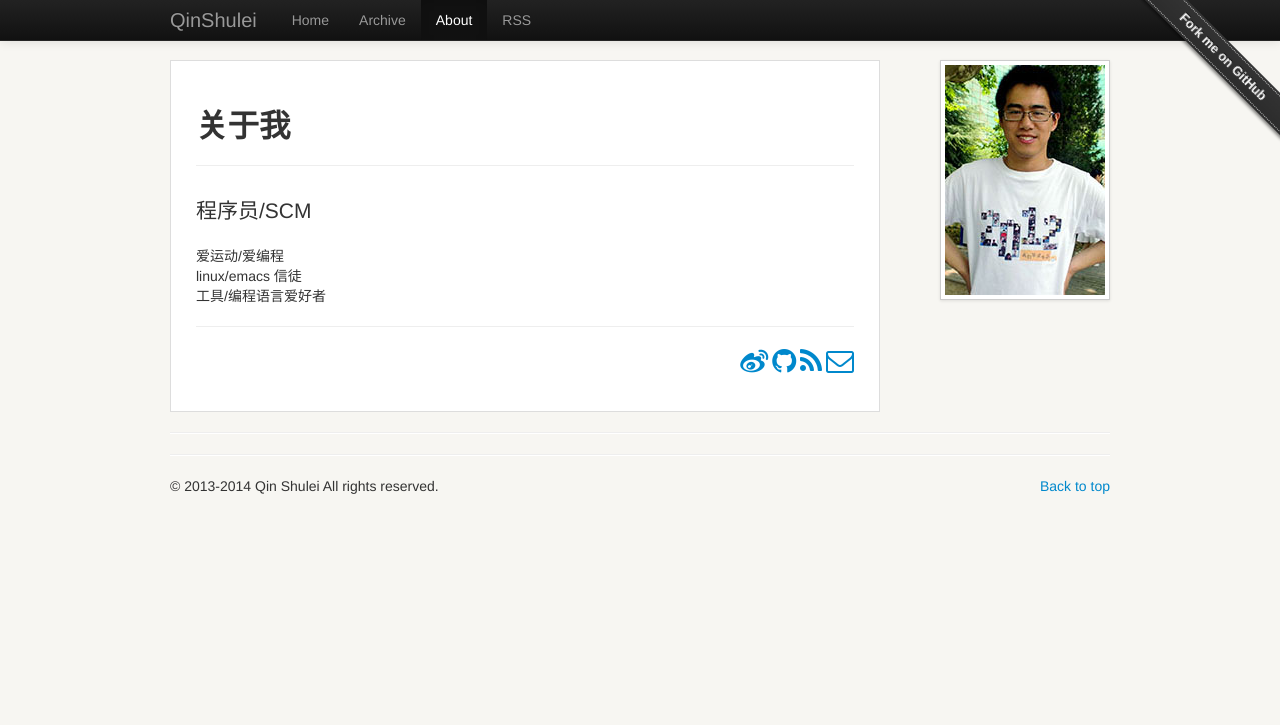
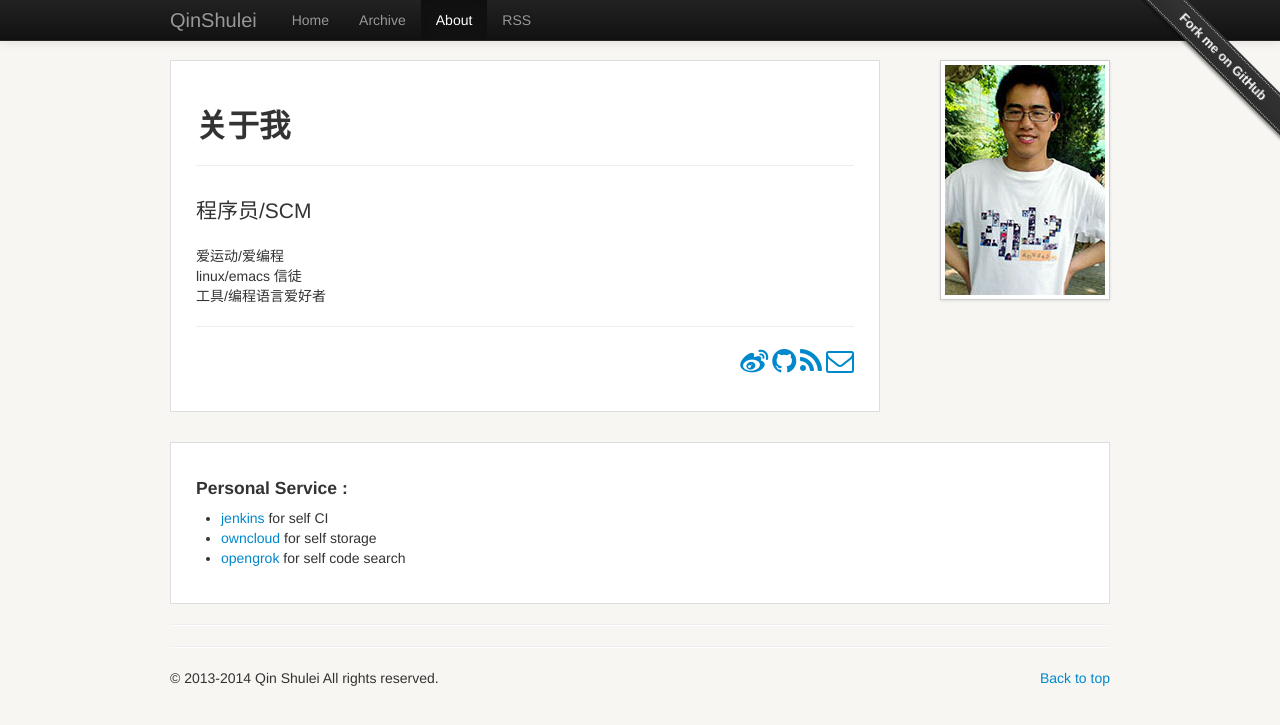
Before and after one commit to qinshulei/qinshulei.github.io, a Jekyll site: the page built from about/index.html, in a window 1280 px wide. Shown: the top 725 px of the page. Built offline with Jekyll 4.4.1, drawn with Linux system fonts in a browser that asks for light colours; comment, search, counter and statistics services are not loaded.

Commit message:
add my self service links

```diff
--- a/about/index.html
+++ b/about/index.html
@@ -42,6 +42,21 @@ title: 关于我
 
 <div class="clear"></div>
 
+<div id="service">
+    <h4>Personal Service : </h4>
+    <ul>
+        <li>
+            <a href="http://orayws.qinshulei.cn:9090">jenkins</a> for self CI
+        </li>
+        <li>
+            <a href="http://orayws.qinshulei.cn:9000">owncloud</a> for self storage
+        </li>
+        <li>
+            <a href="http://orayws.qinshulei.cn:9001">opengrok</a> for self code search
+        </li>
+    </ul>
+</div>
+
 <script>
   $(document).ready(function(){
     $("#aboutlink").addClass("active");
--- a/css/main.css
+++ b/css/main.css
@@ -168,3 +168,12 @@ ul.posts span {
     padding : 25px;
     border: 1px solid #ddd;
 }
+
+#service {
+    margin-top : 30px;
+    float: left
+    width:100%;
+    background-color: #fff;
+    border: 1px solid #ddd;
+    padding : 25px;
+}
```
Also changed, not shown: README.md.
